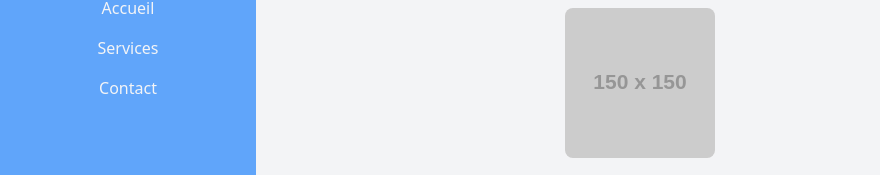
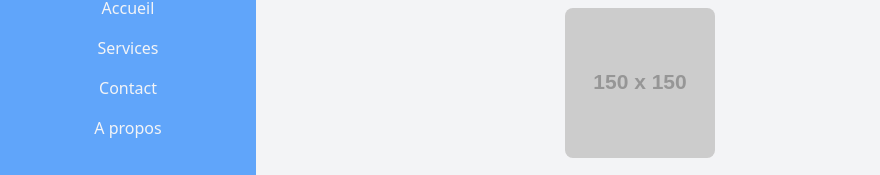
Before and after one commit to Renaud44/td1-git, a plain HTML site: page index.html in a window 1280 px wide. Shown: the part 108-283 px from the top of the page, without its empty margins (0-880 px from the left). Drawn offline with nearby package versions, Linux system fonts and the light colour scheme; placeholder pictures from the web are drawn by us.

Commit message:
Ajout du menu A propos

```diff
--- a/index.html
+++ b/index.html
@@ -29,6 +29,8 @@
                     <li class="py-2 px-4 hover:bg-gray-700 cursor-pointer">Accueil</li>
                     <li class="py-2 px-4 hover:bg-gray-700 cursor-pointer">Services</li>
                     <li class="py-2 px-4 hover:bg-gray-700 cursor-pointer">Contact</li>
+                    <li class="py-2 px-4 hover:bg-gray-700 cursor-pointer">A propos</li>
+
 
 
                 </ul>
```
